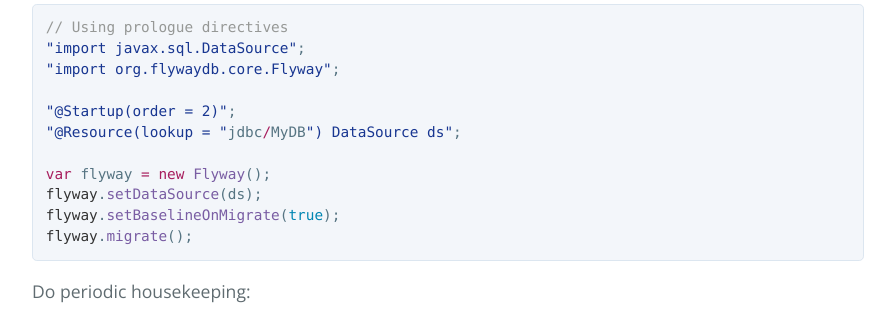
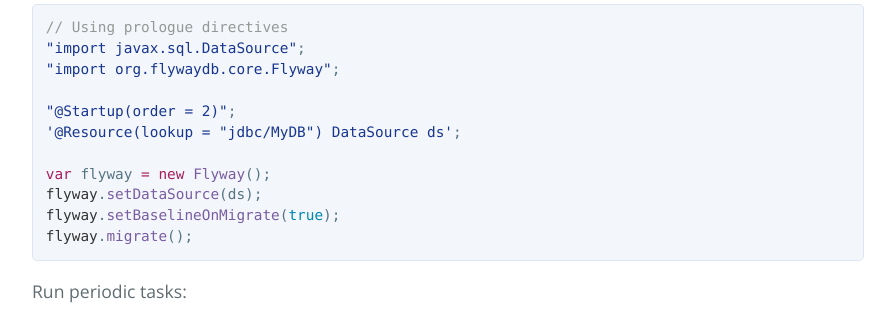
Before and after one commit to Nosorog/nosorog.github.io, a plain HTML site: page index.html in a window 1280 px wide. Shown: the part 1280-1599 px from the top of the page, without its empty margins (192-1087 px from the left). Drawn offline with nearby package versions, Linux system fonts and the light colour scheme.

```diff
--- a/index.html
+++ b/index.html
@@ -56,14 +56,14 @@
 <span class="pl-s"><span class="pl-pds">"</span>import org.flywaydb.core.Flyway<span class="pl-pds">"</span></span>;
 
 <span class="pl-s"><span class="pl-pds">"</span>@Startup(order = 2)<span class="pl-pds">"</span></span>;
-<span class="pl-s"><span class="pl-pds">"</span>@Resource(lookup = <span class="pl-pds">"</span></span>jdbc<span class="pl-k">/</span>MyDB<span class="pl-s"><span class="pl-pds">"</span>) DataSource ds<span class="pl-pds">"</span></span>;
+<span class="pl-s"><span class="pl-pds">'</span>@Resource(lookup = "jdbc/MyDB") DataSource ds<span class="pl-pds">'</span></span>;
 
 <span class="pl-k">var</span> flyway <span class="pl-k">=</span> <span class="pl-k">new</span> <span class="pl-en">Flyway</span>();
 <span class="pl-smi">flyway</span>.<span class="pl-en">setDataSource</span>(ds);
 <span class="pl-smi">flyway</span>.<span class="pl-en">setBaselineOnMigrate</span>(<span class="pl-c1">true</span>);
 <span class="pl-smi">flyway</span>.<span class="pl-en">migrate</span>();</pre></div>
 
-<p>Do periodic housekeeping:</p>
+<p>Run periodic tasks:</p>
 
 <div class="highlight highlight-source-js"><pre><span class="pl-c">/**</span>
 <span class="pl-c"> * @Name("Housekeeping")</span>
```
Also changed, not shown: params.json (+1 -1 lines).
